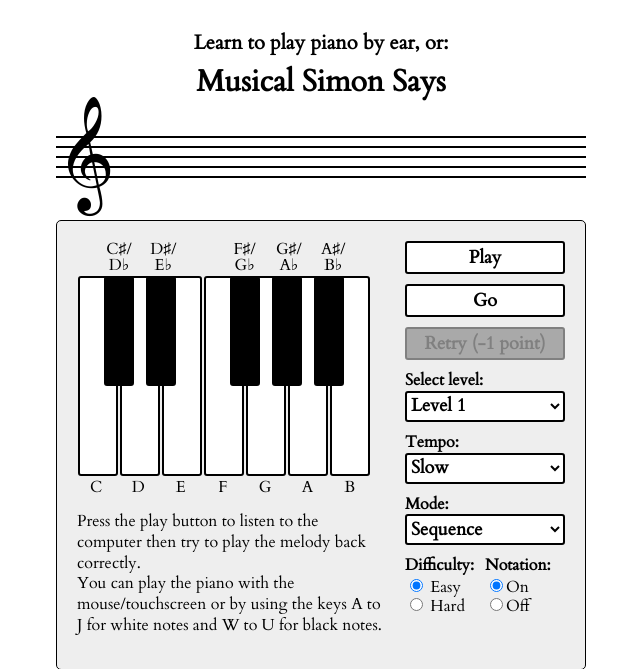
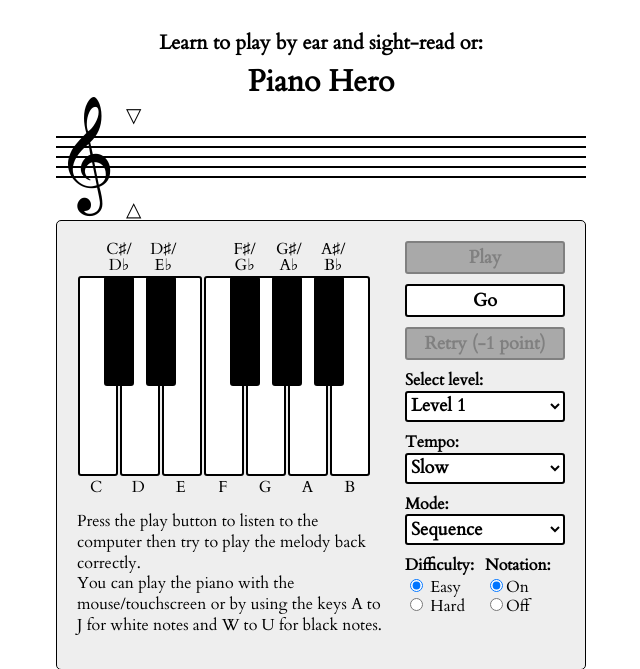
Before and after one commit to eadpearce/project-1-webmidi, a PHP site: page / in a window 1280 px wide. Shown: the top 669 px of the page, without its empty margins (319-959 px from the left). Run offline with PHP 8.4, Linux system fonts and the light colour scheme; some libraries are stand-ins or nearby versions.

Commit message:
Finished basic logic for piano hero style play mode.

```diff
--- a/css/style.css
+++ b/css/style.css
@@ -182,6 +182,27 @@
 .line1 {
   padding-top: 16px;
 }
+.pos {
+  background:grey;
+}
+.playpos-top {
+  position: absolute;
+  top: 106px;
+  margin-left: 70px;
+}
+.playpos-top:before {
+  font-size: 20px;
+  content: '\25bd';
+}
+.playpos-bottom {
+  position: absolute;
+  top: 200px;
+  margin-left: 70px;
+}
+.playpos-bottom:before {
+  font-size: 20px;
+  content: '\25b3';
+}
 .clef {
   position: absolute;
   font-size: 100px;
--- a/index.html
+++ b/index.html
@@ -13,11 +13,13 @@
 </head>
 <body>
   <main>
-    <div class="title"><h1><span class="pre">Learn to play piano by ear, or: </span><br>Musical Simon Says</h1></div>
+    <div class="title"><h1><span class="pre">Learn to play by ear and sight-read or: </span><br>Piano Hero</h1></div>
     <div class="manuscript">
       <ul class="notes">
       </ul>
       <div class="clef"></div>
+      <div class="playpos-top"></div>
+      <div class="playpos-bottom"></div>
       <div class="lines line1">
       </div>
       <div class="lines"></div>
```
Also changed, not shown: js/app.js (+44 -39 lines).
